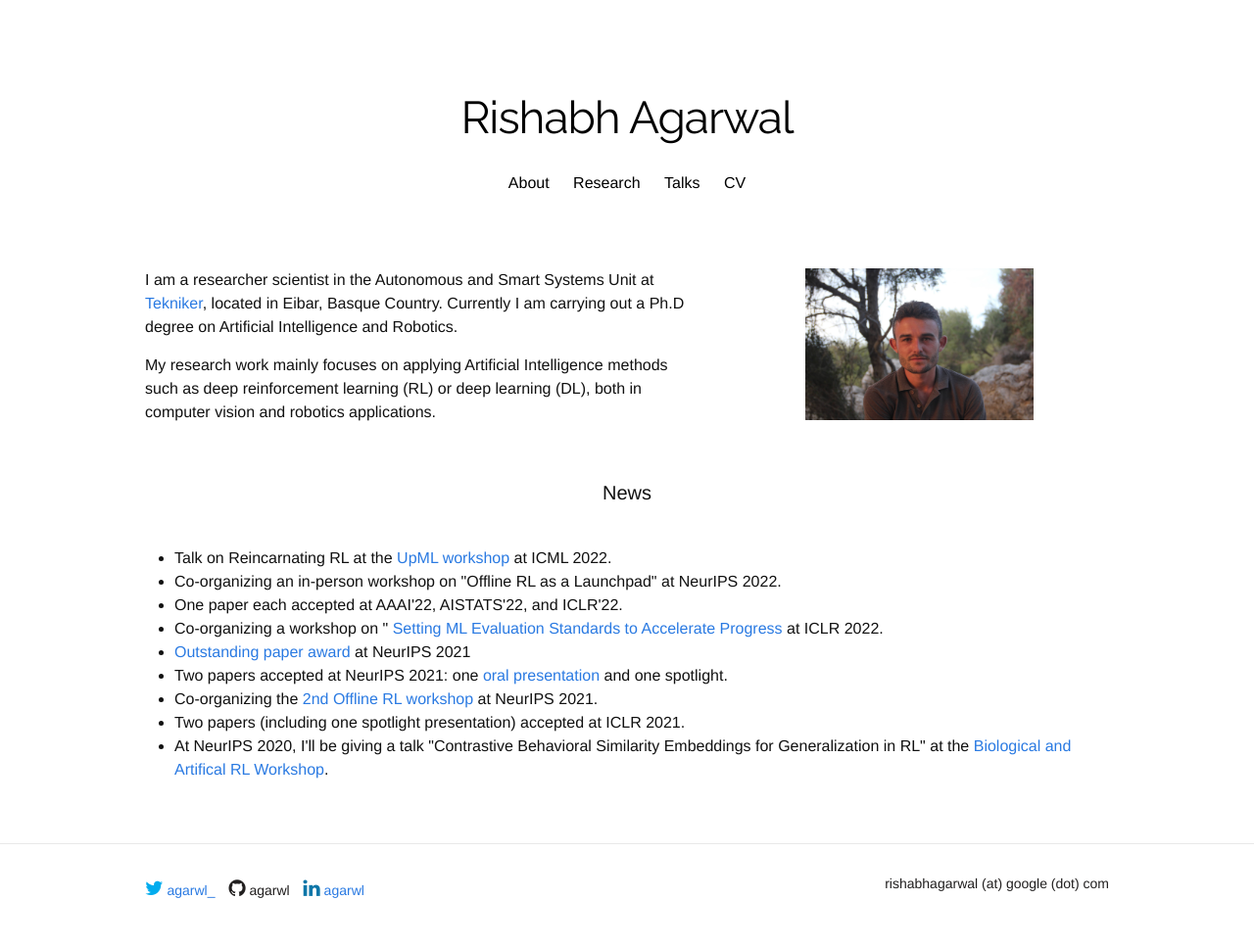
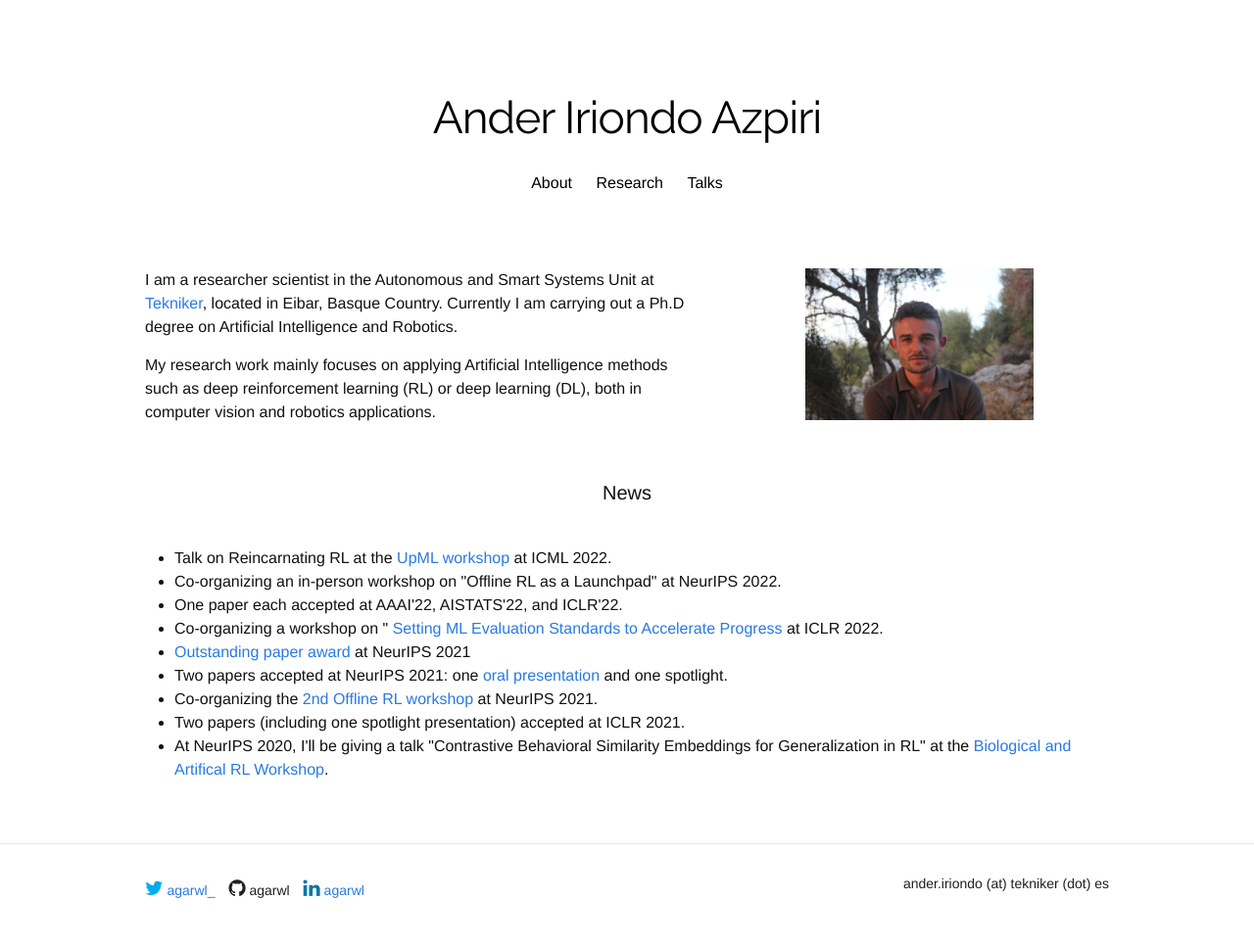
Before and after one commit to anderiri2/anderiri2.github.io, a Jekyll site: the page built from index.html, in a window 1280 px wide. Shown: the whole page at 98% size. Built offline with Jekyll 4.4.1, drawn with Linux system fonts in a browser that asks for light colours; nearby versions of some CDN libraries; some web fonts are replaced; a style sheet for code colours, icons or effects is not loaded.

Commit message:
Change page title

```diff
--- a/_layouts/layout.html
+++ b/_layouts/layout.html
@@ -27,7 +27,7 @@
               <div class="row">
                 <div class="menu-toggle"><button class="toggle-button"><i class="icon fa fa-bars"></i></button></div>
 
-                <div class="site-title"><a href="/">Rishabh Agarwal</a></div>
+                <div class="site-title"><a href="/">Ander Iriondo Azpiri</a></div>
 
               </div>
               <div class="desktop-menu">
@@ -35,7 +35,7 @@
                     <li><a href="{{site.github.url}}/"> About </a></li>
                     <li><a href="{{site.github.url}}/research"> Research</a></li>
                     <li><a href="{{site.github.url}}/talks"> Talks </a></li>
-                    <li><a href="{{site.github.url}}/rishabh_cv.pdf"> CV </a></li>
+                    <!-- <li><a href="{{site.github.url}}/rishabh_cv.pdf"> CV </a></li> -->
                 </ul>
               </div>
             </nav>
@@ -55,16 +55,16 @@
       <div class="force seven columns">
         <ul class="contact-list">
           <li class="social-links">
-            <a href="https://twitter.com/agarwl_" target="_blank">
+            <a href="https://twitter.com/anderiri2_" target="_blank">
               <i class="fa fa-twitter fa-10x" style="color:#00ACEE"></i> agarwl_
             </a>
-            <a href="https://github.com/agarwl/" style="color:#211F1F" target="_blank">
+            <a href="https://github.com/anderiri2/" style="color:#211F1F" target="_blank">
                 <i class="fa fa-github fa-10x" style="color:#211F1F"> </i> agarwl
             </a>
-            <a href="https://www.linkedin.com/in/agarwl" target="_blank">
+            <a href="https://www.linkedin.com/in/andeririondo/" target="_blank">
               <i class="fa fa-linkedin fa-10x" style="color:#0e76a8"> </i> agarwl
             </a>
-            <a href="https://scholar.google.ca/citations?user=aH8AJu4AAAAJ&hl=en" target="_blank">
+            <a href="https://scholar.google.es/citations?user=Hy-Z3PoAAAAJ&hl=en" target="_blank">
               <i class="ai ai-google-scholar ai-10x" style="color:#0e76a8"> </i>
             </a>
           </li>
@@ -72,7 +72,7 @@
       </div>
       <div class="force five columns">
         <p class="site-description">
-          <a href="mailto:rishabhagarwal@google.com" style="color:#211F1F">rishabhagarwal (at) google (dot) com</a>
+          <a href="mailto:ander.iriondo@tekniker.es" style="color:#211F1F">ander.iriondo (at) tekniker (dot) es</a>
         </p>
       </div>
     </div>
```
